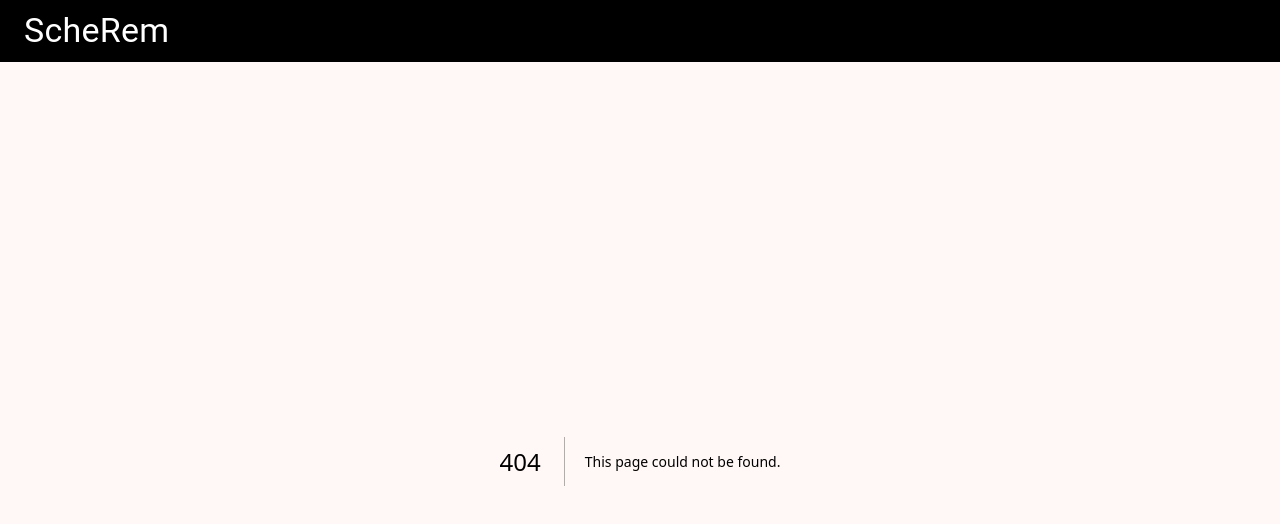
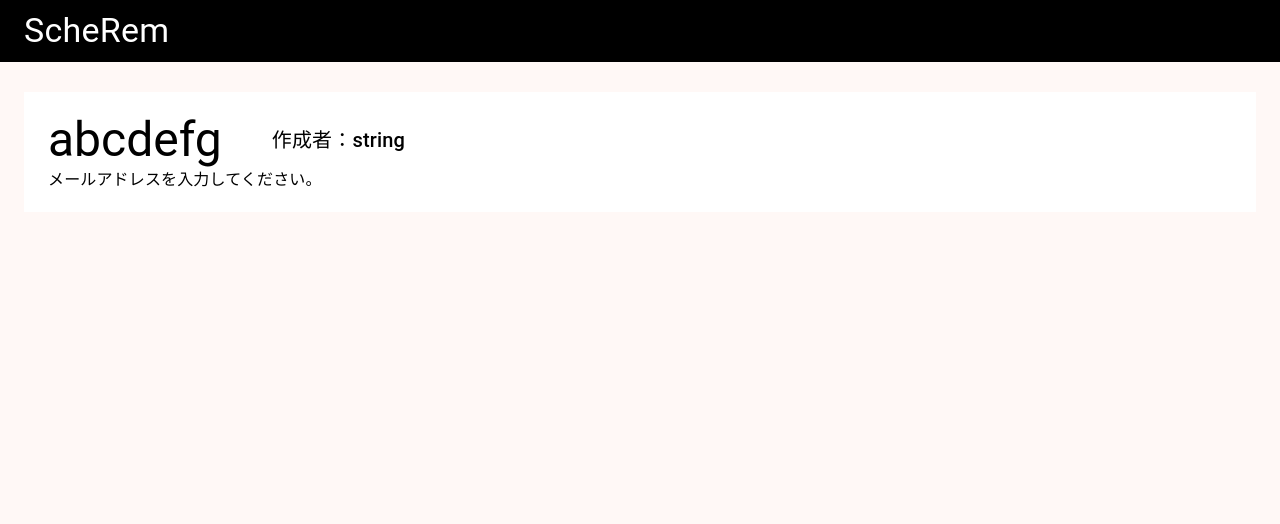
Before and after one commit to mochi-yu/sche-rem-next, a Next.js app: page /email/1 in a window 1280 px wide. Before the commit this address had no page. Shown: the top 524 px of the page. Built offline with nearby package versions, Linux system fonts and the light colour scheme.

Commit message:
feat: emailページの実装

```diff
--- /dev/null
+++ b/app/email/[groupID]/page.tsx
@@ -0,0 +1,43 @@
+import { Typography, Container, Stack } from "@mui/material"
+
+export default function EmailPage({params} : {params: {groupID: string}}) {
+  const sampleData = {
+    "groupID": "abcde",
+    "groupName": "abcdefg",
+    "author": "string",
+    "groupUsers": [
+      "sample@example.com",
+      "sample@example.com",
+    ],
+    "schedules": [
+      {
+        "userMailAddress": "string",
+        "scheduleInfo": [
+          [ true, true ],
+          [ true, true ],
+          [ true, true ],
+        ]
+      }
+    ],
+    "startDay": "string",
+    "endDat": "string",
+    "startHour": "string",
+    "endHour": "string"
+  };
+
+  return (
+    <>
+      <Container sx={{my: "30px"}} maxWidth={false}>
+        <Container sx={{my: "20px", bgcolor: "white", py: "20px", px: "30px"}} maxWidth={false}>
+          <Stack direction="row"  alignItems="center">
+            <Typography children={sampleData["groupName"]} variant="h3" sx={{mr: "50px"}} />
+            <Typography variant="h6">作成者：{sampleData["author"]}</Typography>
+          </Stack>
+
+          <Typography variant="body1">メールアドレスを入力してください。</Typography>
+
+        </Container>
+      </Container>
+    </>
+  )
+}
```
